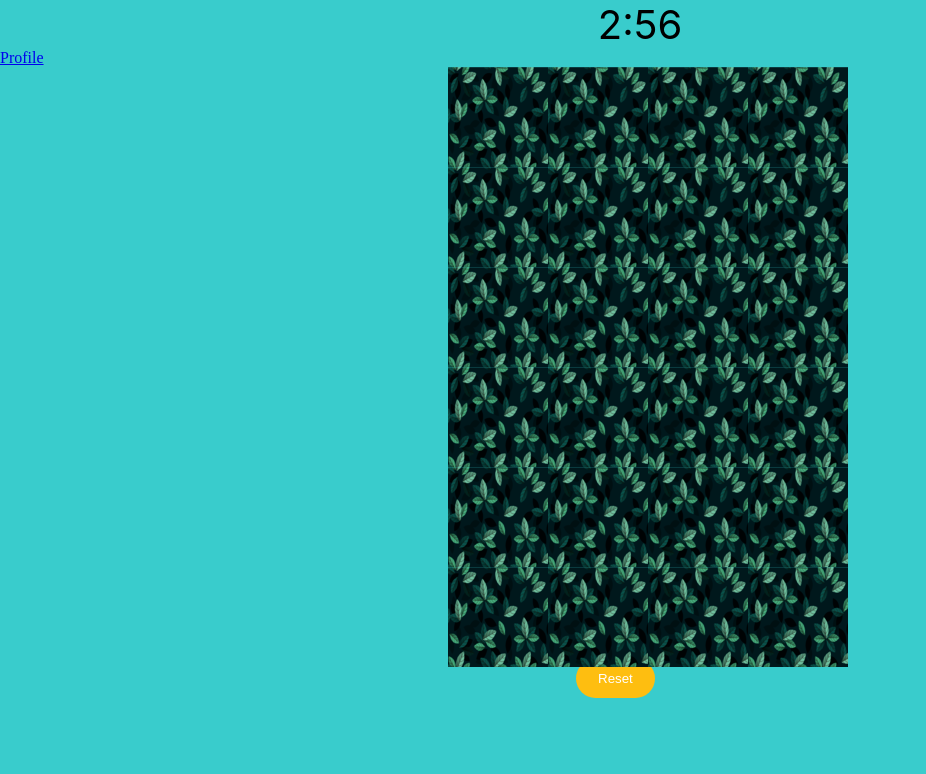
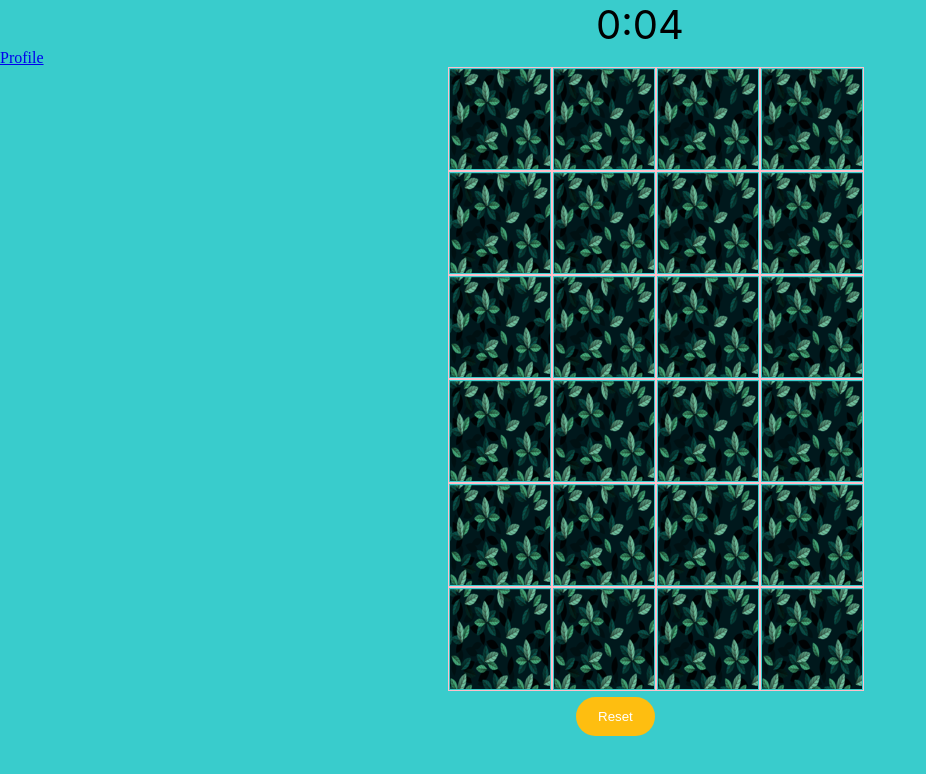
Before and after one commit to jdmar3-comp426/a99-theteam, a website: page views/index.html in a window 1280 px wide. Shown: the whole page, without its empty margins (0-926 px from the left). Drawn offline with Linux system fonts and the light colour scheme.

Commit message:
fixed bugging of memory game; changed timer to count upwards; added spacing and border to cards;

```diff
--- a/views/app.js
+++ b/views/app.js
@@ -13,7 +13,7 @@ document.addEventListener('DOMContentLoaded', () => {
 
 
   /******** Establishing Timer ***************** */
-  const starting_minutes = 3
+  const starting_minutes = 0
 
   let time = starting_minutes * 60 // Total Seconds for our Timer
 
@@ -31,9 +31,9 @@ document.addEventListener('DOMContentLoaded', () => {
    }
 
    timer.innerHTML = `${minutes}:${seconds}`
-   time --;
+   time ++;
 
-   if(time == -1){ // Stop the clock and signal the user lost, also disable all cards
+   if(time == 121){ // Stop the clock and signal the user lost, also disable all cards
      clearInterval(x)
     document.body.style.background = 'FireBrick'
 
@@ -363,7 +363,7 @@ function flipcard(){
   this.setAttribute('src', deckofcards[cardId].img) // Will set the image of card we clicked immediately to the id of card we selected
 
   if(TwoCardsSelected.length == 2){
-    setTimeout(check_for_match, 700)
+    setTimeout(check_for_match, 250) // Changing this line of code fixed bugging.
   }
 }
 
--- a/views/style.css
+++ b/views/style.css
@@ -17,7 +17,7 @@
 
 .reset{
   margin-left: 45%;
-  margin-top:15%;
+  margin-top:18%;
   padding: 10px 20px;
   border-radius: 29px;
   border-color:transparent;
@@ -30,7 +30,7 @@
 }
 
   .board {
-    width: 400px;
+    width: 500px;
     height: 400px;
     display: flex;
     flex-wrap: wrap;
@@ -40,3 +40,8 @@
     top: 5%;
     left: 35%;
   }
+
+  img{ /* Adding border and spacing on cards*/
+    border: 1px solid pink;
+    padding: 1px;
+  }
```
